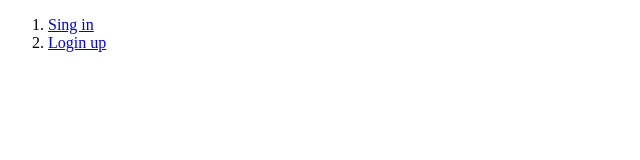
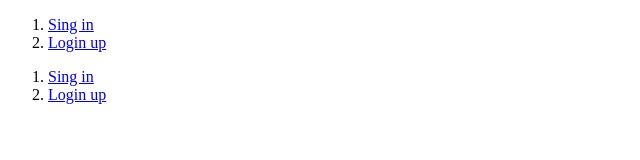
Before and after one commit to misProyectosPropios/Diario_personal, a website: page views/month.html in a window 1280 px wide. Shown: the whole page, without its empty margins (0-640 px from the left). Drawn offline with Linux system fonts and the light colour scheme; files that its build step writes are made by us from their sources; files whose address does not match are found by name.

Commit message:
MODIFY ./views/month.html: ADD information for use hte calendar

```diff
--- a/views/month.html
+++ b/views/month.html
@@ -12,6 +12,12 @@
                 <li class="links"><a href="#">Login up</a></li>
               </ol>
         </nav>
+        <div class="panel_izquierdo">
+            <ol>
+                <li class="links"><a href="#">Sing in</a></li>
+                <li class="links"><a href="#">Login up</a></li>
+            </ol>
+        </div>
         <table class="calendario" id="calendario">
 
         </table>
```
